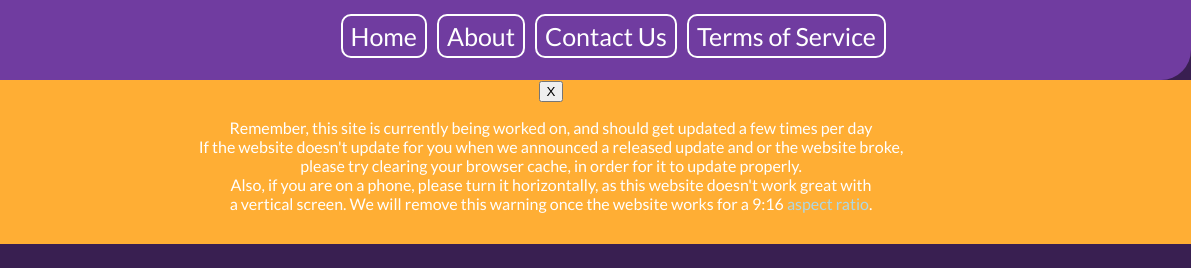
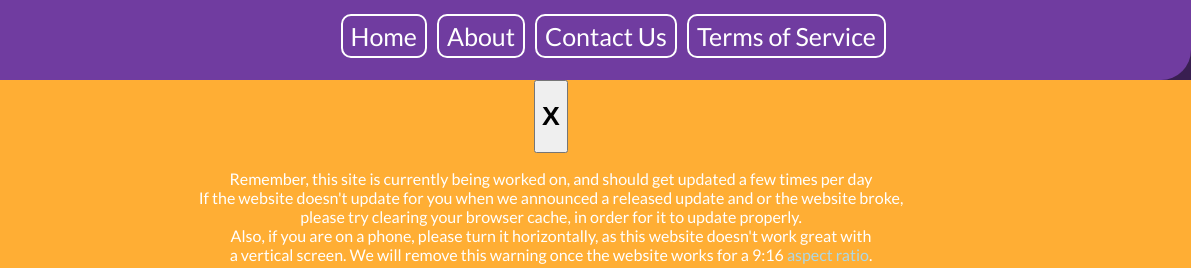
Before and after one commit to SubsurfaceStudios/compensationvr.tk, a website: page index.html in a window 1280 px wide. Shown: the top 268 px of the page, 89-1280 px from the left. Drawn offline with Linux system fonts and the light colour scheme.

Commit message:
update /

```diff
--- a/index.html
+++ b/index.html
@@ -36,7 +36,7 @@
         </nav>
 
         <div class="warning-box text" id="clickMe">
-            <button onclick="closeDialog()">X</button>
+            <button onclick="closeDialog()"><h1>X</h1></button>
             <p>Remember, this site is currently being worked on, and should get updated a few times per day <br>
                 If the website doesn't update for you when we announced a released update and or the website broke, <br>
                 please try clearing your browser cache, in order for it to update properly. <br>
```
